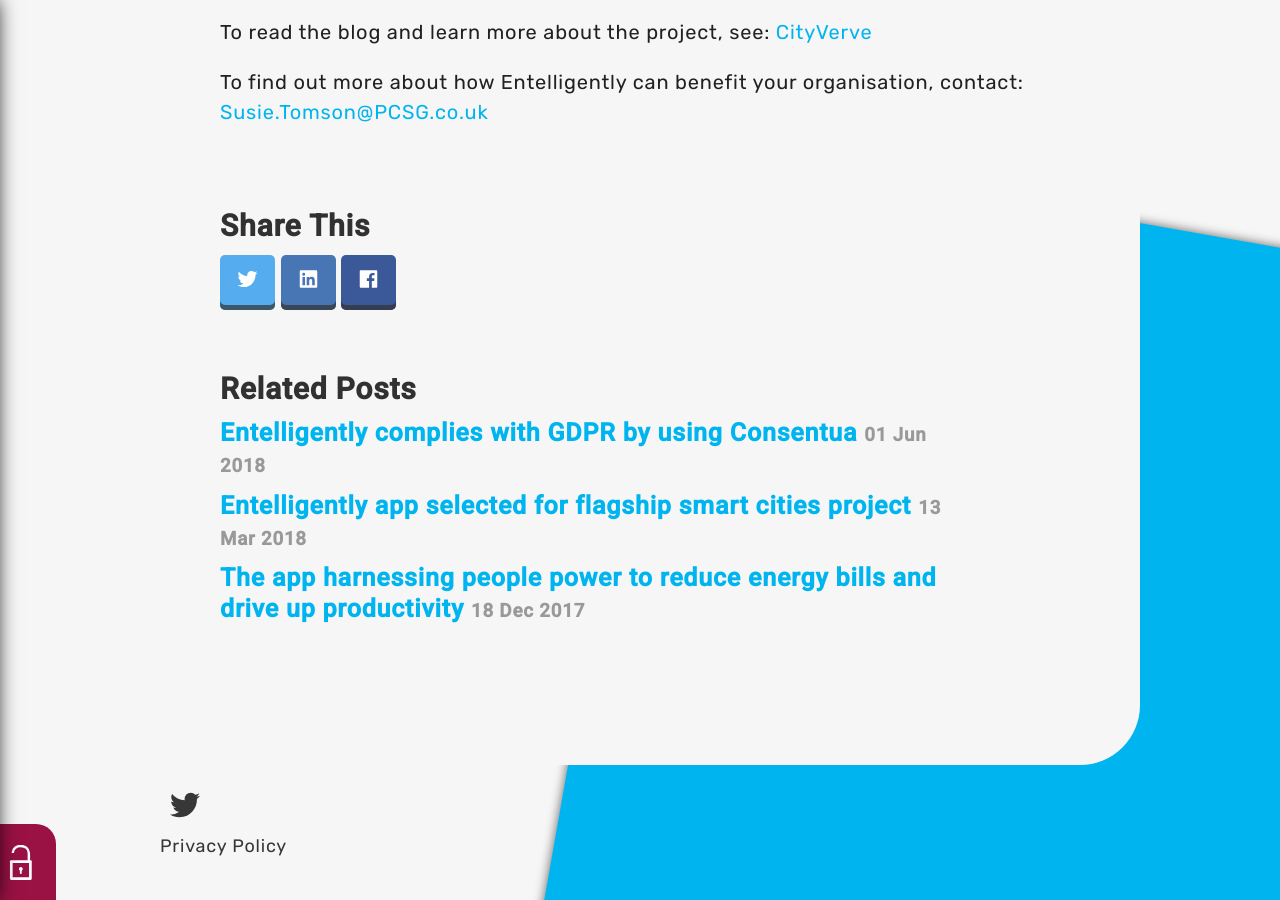
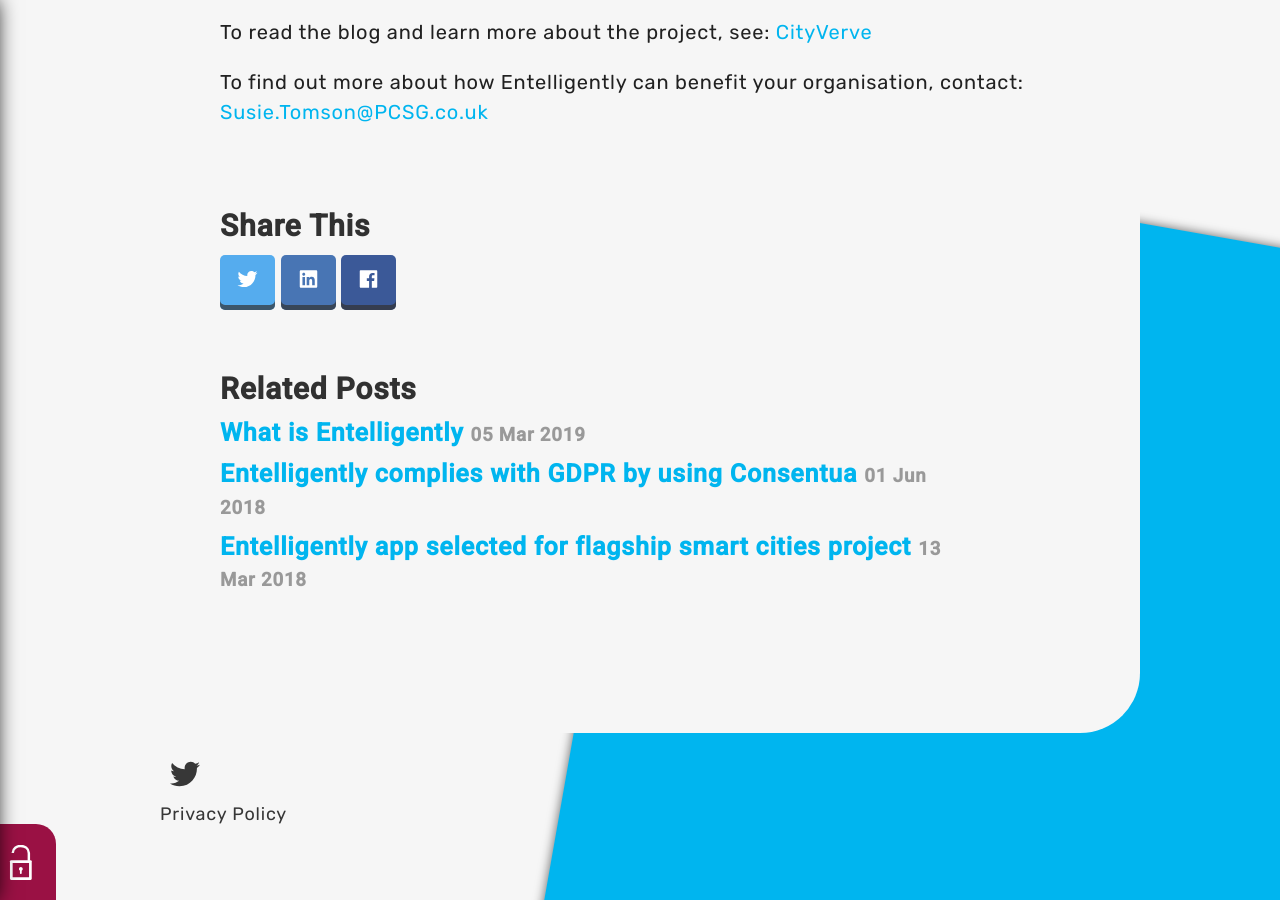
Before and after one commit to entelligently/entelligently.github.io, a Jekyll site: the page built from blog/_posts/2018-04-30-Entelligently-powers-through-CityVerve-programme.md, in a window 1280 px wide and 900 px high, scrolled down 1077 px. Built offline with Jekyll 4.4.1, drawn with Linux system fonts in a browser that asks for light colours; nearby versions of some CDN libraries; comment, search, counter and statistics services are not loaded; some of the changed lines change nothing that is shown.

Commit message:
new post

```diff
--- a/blog/_posts/2018-03-13-Entelligently-app-selected-for-flagship-smart-cities-project.md
+++ b/blog/_posts/2018-03-13-Entelligently-app-selected-for-flagship-smart-cities-project.md
@@ -4,7 +4,7 @@
 published: true
 author: jack_mason
 comments: true
-postimg: 'http://www.pcsg.co.uk/wp-content/uploads/Entelligently-pic.png'
+postimg: '/blog/post_imgs/2017-12-18-The-app-harnessing-people-power-to-reduce-energy-bills-and-drive-up-productivity/pstimg.jpg'
 
 ---
 
--- a/blog/_posts/2018-04-30-Entelligently-powers-through-CityVerve-programme.md
+++ b/blog/_posts/2018-04-30-Entelligently-powers-through-CityVerve-programme.md
@@ -4,7 +4,7 @@
 published: true
 author: jack_mason
 comments: true
-postimg: 'http://www.pcsg.co.uk/wp-content/uploads/smart-cities-3.jpg'
+postimg: '/blog/post_imgs/comfort.PNG'
 
 ---
 
--- a/blog/_posts/2018-06-01-Entelligently-complies-with-GDPR-by-using-Consentua.md
+++ b/blog/_posts/2018-06-01-Entelligently-complies-with-GDPR-by-using-Consentua.md
@@ -4,7 +4,7 @@
 published: true
 author: chris_cooper
 comments: true
-postimg: 'https://entelligently.com/blog/post_imgs/2018-06-01-Entelligently-complies-with-GDPR-by-using-Consentua/en+con=gdpr.png'
+postimg: '/blog/post_imgs/2018-06-01-Entelligently-complies-with-GDPR-by-using-Consentua/en+con=gdpr.png'
 ---
 
 
--- /dev/null
+++ b/blog/_posts/2019-03-05-What-is-Entelligently.md
@@ -0,0 +1,38 @@
+---
+layout: post
+title: What is Entelligently
+published: true
+author: chris_cooper
+comments: true
+postimg: '/blog/post_imgs/comfort.PNG'
+---
+
+## Improving comfort and wellbeing.
+
+Entelligently is the platform that connects people to a building. Entelligently puts the occupant front and centre, compared to your usual 'smart building' which takes no notice of the occupant, all the while making so-called smart choices.  Where is the feedback?   Entelligently asks you the occupant direct.  Are you comfortable?
+
+Building Management systems are set once and the contractor then walks away.  No account is taken of the people using the building.  What they are doing there.  What is the weather doing at the time?  As all these elements impact what we wear, how we behave and whether we are in a building in a comfortable state.
+
+By delivering better comfort, Entelligently has the added bonus of increasing wellbeing & reducing energy use too.
+
+## What Problem does Entelligently solve?
+
+Entelligently solves the problem that smart buildings currently have in that they firstly forget about the person residing and working in.  Secondly, the sensor data often has no context from a human perspective.  Entelligently provides that context.   Finally, the building facilities team can fix scenarios by feeding information back to the building's occupant.  How they do this can be through tannoy notifications and flip charts in the foyer.   Not very real-time, responsive, targeted or personalised.
+
+Entelligently, however, provides a personalised prediction of pending comfort and what you as the occupant can do to maintain a comfy, productive and energy efficient workplace.
+GDPR is handled with a clear conns notice being presented to the user.  This consent notice is provided by [Consentua](https://consentua.com).   Which means any personal data where the purpose allows this can be processed.
+
+## How does Entelligently work?
+
+The starting point is the easy capture of your comfort.  Within 3-clicks the comfort is captured, the reason why  (too hot) and what you did about it (opened a window).  This regular record of comfort is what builds the intelligence so the system can then start predicting what is the most comfortable range for you personally.
+Once the range for each occupant is captured, Entelligently then predicts based on the inbound weather forecast the likelihood of the comfort level being breached.   If this is the case, what can be done to solve this problem?  This is when the smart nudge or 'Snudge' is sent directly to the building occupant.
+
+A particular room or zone can be assigned its own Entelligently identity and the most comfortable setting for that space can be identified based on feedback from those using it.
+Entelligently is a cloud-hosted web app.  With a mix of AI services used in the chatbot to help capture your comfort level and in the data analysis that is predicting your future comfort.
+Entelligently works best when the people sourced comfort data is matched with sensor and BMS sourced data too. Sensor data on temperature, humidity, light levels, occupancy and CO2 are all very useful data points.
+
+The BMS is the source of the energy use data as well as being the control centre for changing the environmental settings in the building too.
+
+Entelligently presents the data back to both the end user supplying their comfort data and to building owners and managers.  A series of tailored dashboards are available that show the comfort trend, likely comfort outcomes (prediction) and current comfort score in real-time.
+
+<img class="img-center" alt="entelligently diagram" src="{{ site.baseurl }}/blog/post_imgs/2019-03-05-What-is-Entelligently/diagram.png">
```
Also changed, not shown: blog/post_imgs/2019-03-05-What-is-Entelligently/diagram.png (added), blog/post_imgs/comfort.PNG (added).
